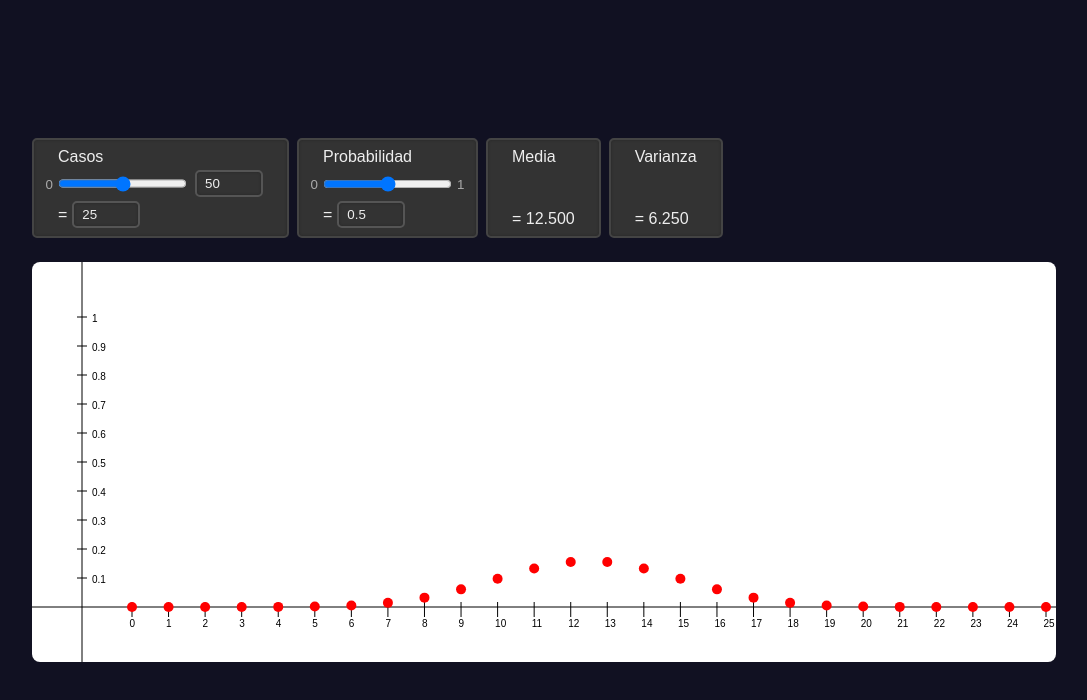
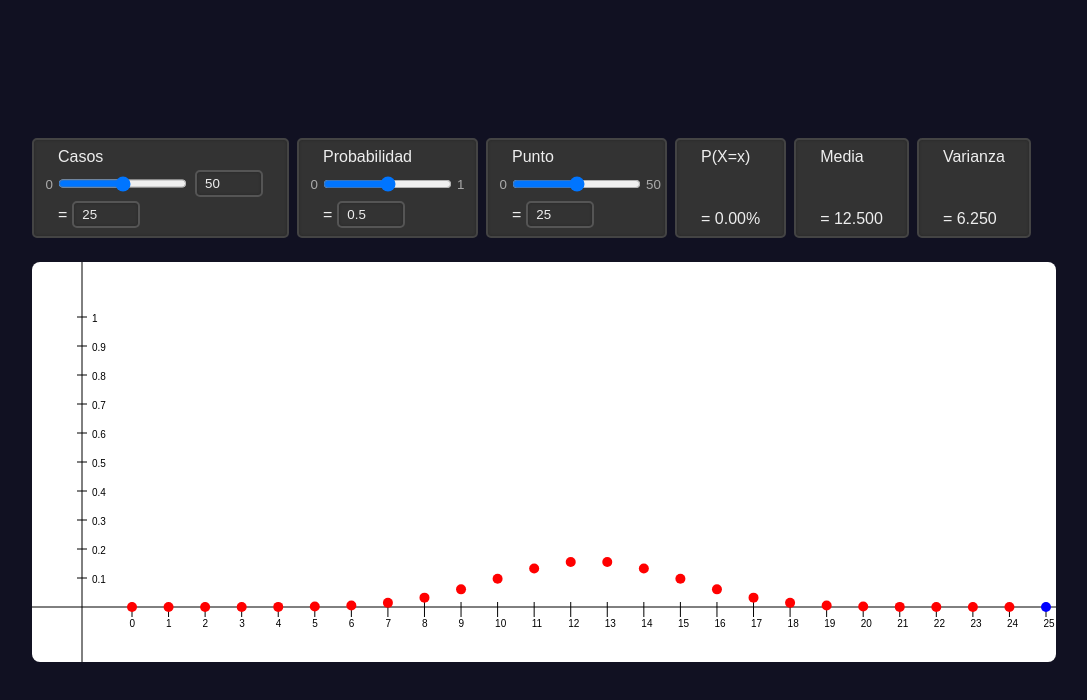
Before and after one commit to alexwithstars/distribucion-binomial, a website built with Vite: page index.html in a window 1280 px wide. Shown: the whole page, without its empty margins (96-1183 px from the left). Built offline with nearby package versions, Linux system fonts and the light colour scheme.

Commit message:
feat(inputs): add range input for x and display probability

```diff
--- a/index.html
+++ b/index.html
@@ -28,6 +28,19 @@
           </span>
         </label>
         <label class="input-label">
+          <span class="input-label-text">Punto</span>
+          <section class="input-section">
+            <input type="range" id="x" step="1" min="0" max="50" />
+          </section>
+          <span>
+            = <input type="number" id="xValue" class="short-input" />
+          </span>
+        </label>
+        <label class="input-label">
+          <span class="input-label-text">P(X=x)</span>
+          <span id="prob"></span>
+        </label>
+        <label class="input-label">
           <span class="input-label-text">Media</span>
           <span id="e"></span>
         </label>
--- a/src/main.js
+++ b/src/main.js
@@ -1,26 +1,20 @@
 import './style.css'
 import { PARAMS } from './consts.js'
-import { $, canvasDPI } from './utils.js'
+import { $, canvasDPI, checkInstance } from './utils.js'
 import { probability } from './math.js'
 
-const n = $('#n')
-if (!(n instanceof window.HTMLInputElement)) throw new Error('No se encontro el input n')
-const nMax = $('#nMax')
-if (!(nMax instanceof window.HTMLInputElement)) throw new Error('No se encontro el input nMax')
-const p = $('#p')
-if (!(p instanceof window.HTMLInputElement)) throw new Error('No se encontro el input p')
-const nValue = $('#nValue')
-if (!(nValue instanceof window.HTMLInputElement)) throw new Error('No se encontro el input nValue')
-const pValue = $('#pValue')
-if (!(pValue instanceof window.HTMLInputElement)) throw new Error('No se encontro el input pValue')
-const e = $('#e')
-if (!(e instanceof window.HTMLSpanElement)) throw new Error('No se encontro el span e')
-const varianza = $('#var')
-if (!(varianza instanceof window.HTMLSpanElement)) throw new Error('No se encontro el span varianza')
-const canvas = $('#canvas')
-if (!(canvas instanceof window.HTMLCanvasElement)) throw new Error('No se encontro el canvas')
-const ctx = canvas.getContext('2d')
-if (!(ctx instanceof window.CanvasRenderingContext2D)) throw new Error('No se encontro el contexto 2d')
+const n = checkInstance($('#n'), window.HTMLInputElement)
+const nMax = checkInstance($('#nMax'), window.HTMLInputElement)
+const p = checkInstance($('#p'), window.HTMLInputElement)
+const x = checkInstance($('#x'), window.HTMLInputElement)
+const xValue = checkInstance($('#xValue'), window.HTMLInputElement)
+const nValue = checkInstance($('#nValue'), window.HTMLInputElement)
+const pValue = checkInstance($('#pValue'), window.HTMLInputElement)
+const prob = checkInstance($('#prob'), window.HTMLSpanElement)
+const e = checkInstance($('#e'), window.HTMLSpanElement)
+const varianza = checkInstance($('#var'), window.HTMLSpanElement)
+const canvas = checkInstance($('#canvas'), window.HTMLCanvasElement)
+const ctx = checkInstance(canvas.getContext('2d'), window.CanvasRenderingContext2D)
 const usefulHeight = PARAMS.HEIGHT - PARAMS.Y_OFFSET * 2 - PARAMS.RADIUS * 2
 const usefulWidth = PARAMS.WIDTH - PARAMS.X_OFFSET * 2 - PARAMS.RADIUS * 2
 
@@ -52,22 +46,22 @@ function draw () {
 
   const gap = usefulWidth / (nI || 1)
   for (let i = 0; i <= nI; i++) {
-    const y = (1 - probability(nI, p.value, i)) * usefulHeight
-    const x = PARAMS.X_OFFSET * 2 + gap * i
+    const cy = (1 - probability(nI, p.value, i)) * usefulHeight
+    const cx = PARAMS.X_OFFSET * 2 + gap * i
     if (gap > 18 || i % 10 === 0) {
       ctx.strokeStyle = '#000'
       ctx.beginPath()
-      ctx.moveTo(x, PARAMS.HEIGHT - PARAMS.Y_OFFSET - PARAMS.RADIUS * 2)
-      ctx.lineTo(x, PARAMS.HEIGHT - PARAMS.Y_OFFSET + PARAMS.RADIUS)
+      ctx.moveTo(cx, PARAMS.HEIGHT - PARAMS.Y_OFFSET - PARAMS.RADIUS * 2)
+      ctx.lineTo(cx, PARAMS.HEIGHT - PARAMS.Y_OFFSET + PARAMS.RADIUS)
       ctx.stroke()
       ctx.font = '10px sans-serif'
       ctx.fillStyle = '#000'
-      ctx.fillText(i, x - 2.5, PARAMS.HEIGHT - PARAMS.Y_OFFSET + PARAMS.RADIUS + 10)
+      ctx.fillText(i, cx - 2.5, PARAMS.HEIGHT - PARAMS.Y_OFFSET + PARAMS.RADIUS + 10)
       ctx.closePath()
     }
-    ctx.fillStyle = '#f00'
+    ctx.fillStyle = i === parseInt(x.value) ? '#00f' : '#f00'
     ctx.beginPath()
-    ctx.arc(x, y + PARAMS.RADIUS + PARAMS.Y_OFFSET, PARAMS.RADIUS, 0, Math.PI * 2)
+    ctx.arc(cx, cy + PARAMS.RADIUS + PARAMS.Y_OFFSET, PARAMS.RADIUS, 0, Math.PI * 2)
     ctx.fill()
     ctx.closePath()
   }
@@ -76,14 +70,19 @@ function draw () {
 function updateValues () {
   nValue.value = n.value
   pValue.value = p.value
+  xValue.value = x.value
   const eValue = n.value * p.value
   const varValue = eValue * (1 - p.value)
+  const probValue = probability(n.value, p.value, x.value)
+  prob.textContent = `= ${(probValue * 100).toFixed(2)}%`
   e.textContent = `= ${eValue.toFixed(3)}`
   varianza.textContent = `= ${varValue.toFixed(3)}`
 }
 
 canvasDPI(PARAMS.WIDTH, PARAMS.HEIGHT, canvas, true)
 nMax.value = n.max
+x.max = n.max
+xValue.value = n.value
 updateValues()
 
 // max input
@@ -92,6 +91,8 @@ nMax.addEventListener('input', () => {
   if (value > 170) value = 170
   if (value < 1) value = 1
   n.max = value
+  x.max = value
+  if (x.value > n.max) x.value = n.max
   n.value = n.max
   updateValues()
   draw()
@@ -112,6 +113,10 @@ p.addEventListener('input', () => {
   updateValues()
   draw()
 })
+x.addEventListener('input', () => {
+  updateValues()
+  draw()
+})
 
 nValue.addEventListener('change', () => {
   let value = Math.floor(nValue.value)
@@ -125,6 +130,7 @@ nValue.addEventListener('change', () => {
       nMax.value = n.max
     }
     n.value = value
+    x.max = value
   }
   updateValues()
   draw()
@@ -140,4 +146,17 @@ pValue.addEventListener('change', () => {
   draw()
 })
 
+xValue.addEventListener('change', () => {
+  let value = Math.floor(xValue.value)
+  if (value > n.max) {
+    value = n.max
+    xValue.value = n.max
+  }
+  if (value >= 0) {
+    x.value = value
+  }
+  updateValues()
+  draw()
+})
+
 draw()
--- a/src/style.css
+++ b/src/style.css
@@ -57,7 +57,7 @@ main {
           bottom: 50%;
           translate: calc(-100% - 5px) 50%;
         }
-        &#p::after {
+        &#p::after, &#x::after {
           content: attr(max);
           display: block;
           position: absolute;
```
Also changed, not shown: src/utils.js (+7 -0 lines).
